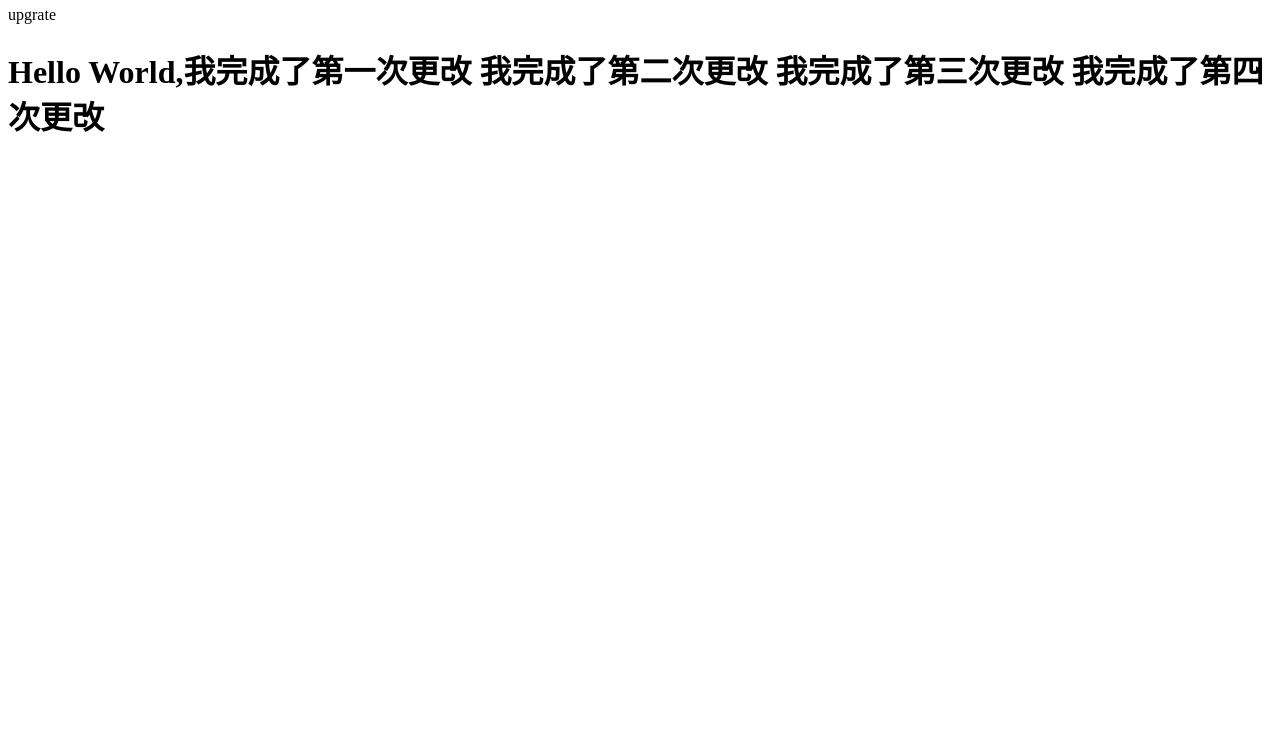
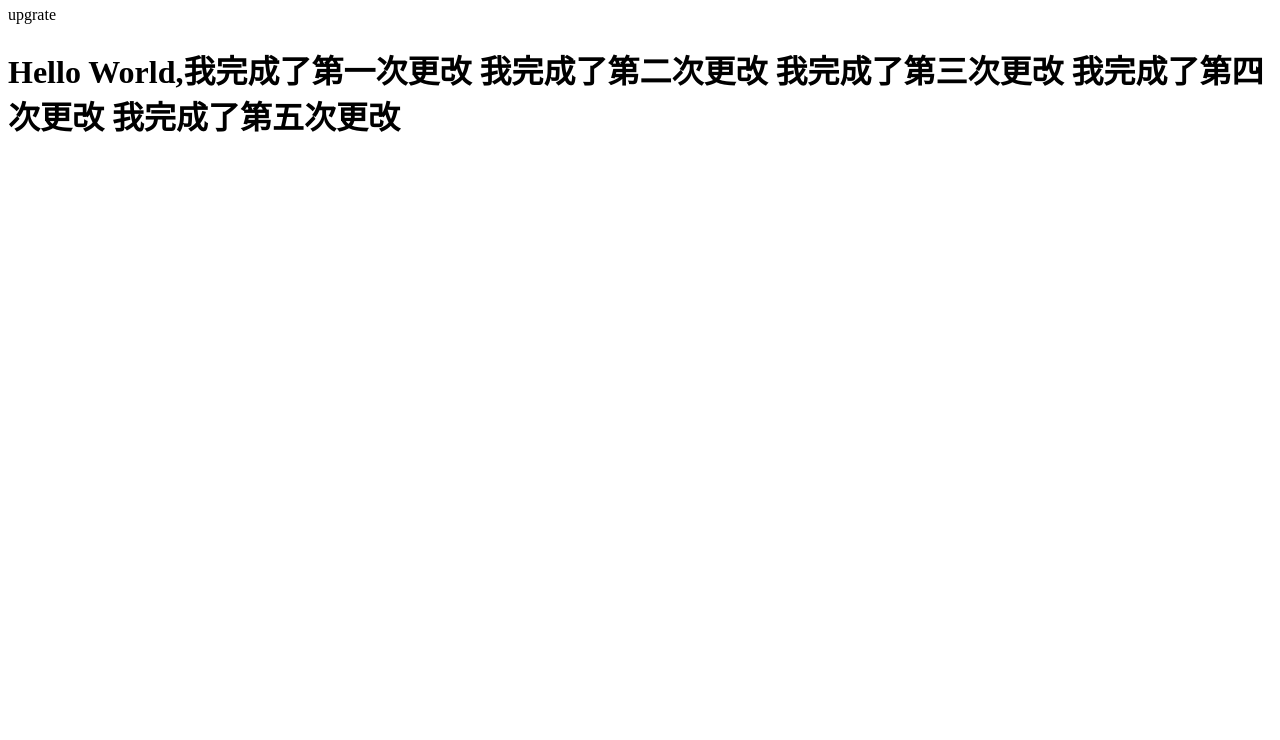
Before and after one commit to feifeima-max/-------2-, a plain HTML site: page index.html in a window 1280 px wide. Shown: the part 60-800 px from the top of the page. Drawn offline with Linux system fonts and the light colour scheme.

Commit message:
第六次提交

```diff
--- a/index.html
+++ b/index.html
@@ -19,3 +19,5 @@ upgrate
     我完成了第三次更改
 
     我完成了第四次更改
+
+    我完成了第五次更改
```
